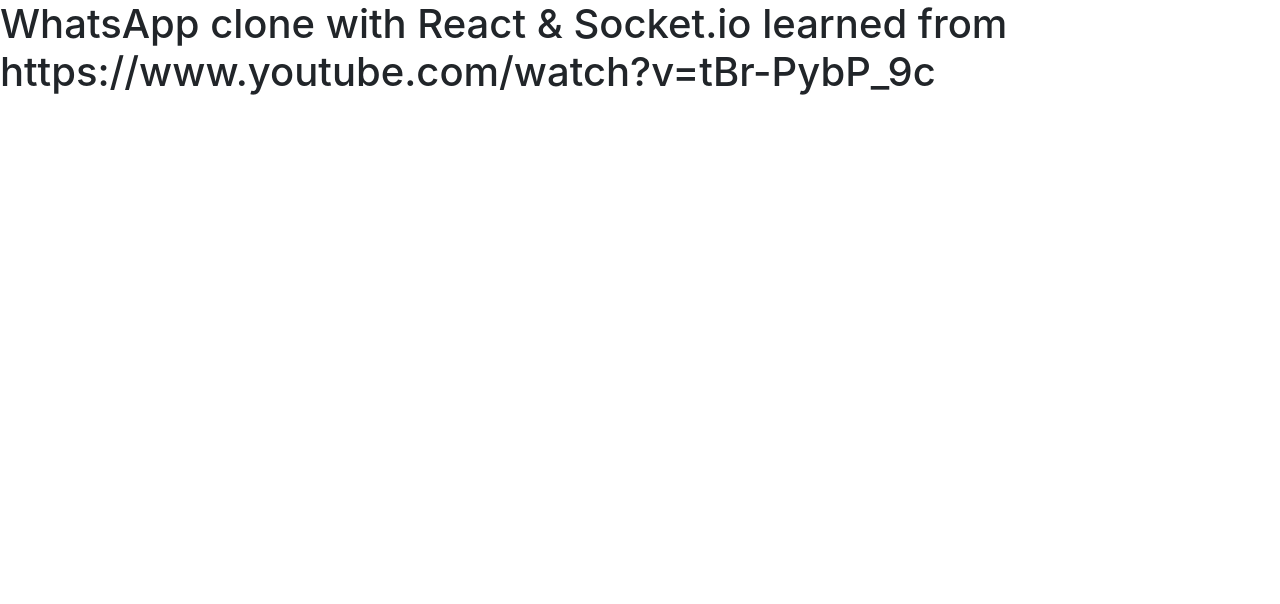
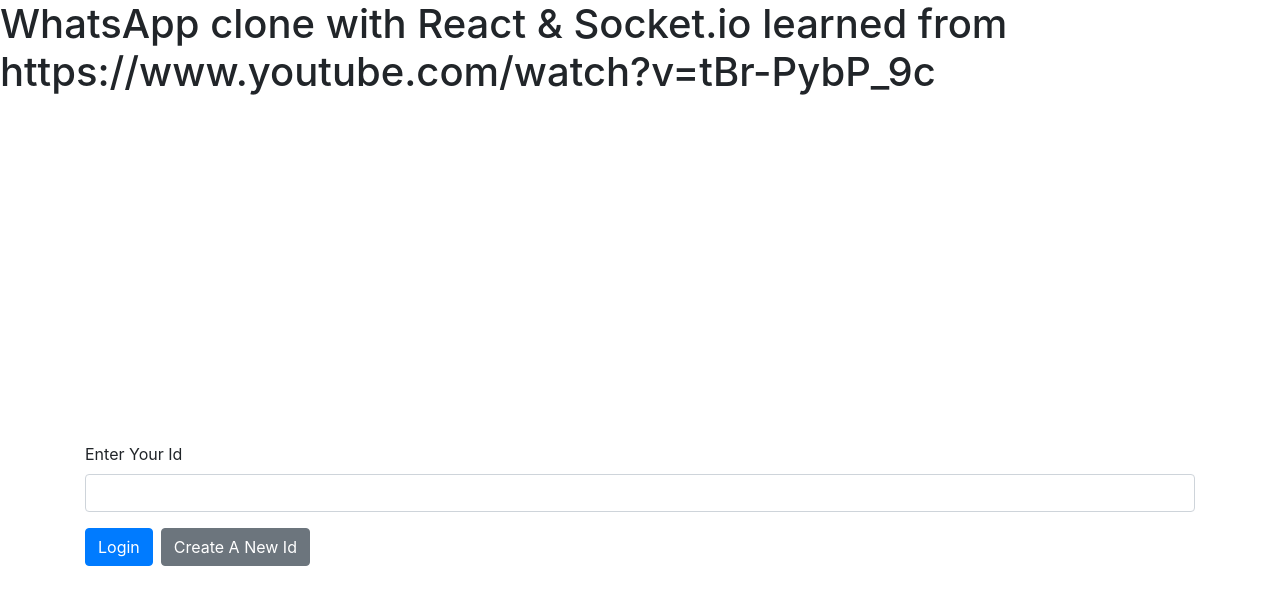
Before and after one commit to markpackham/WhatsApp_Clone, a React (Create React App) app in the folder client/: page / in a window 1280 px wide. Shown: the top 604 px of the page. Built offline with nearby package versions, Linux system fonts and the light colour scheme.

Commit message:
finished off login page, https://youtu.be/tBr-PybP_9c?t=894

```diff
--- a/client/src/components/App.js
+++ b/client/src/components/App.js
@@ -1,11 +1,17 @@
-import React from "react";
+import React, { useState } from "react";
+import Login from "./Login";
 
 function App() {
+  const [id, setId] = useState();
+
   return (
-    <h1>
-      WhatsApp clone with React & Socket.io learned from
-      https://www.youtube.com/watch?v=tBr-PybP_9c
-    </h1>
+    <>
+      <h1>
+        WhatsApp clone with React & Socket.io learned from
+        https://www.youtube.com/watch?v=tBr-PybP_9c
+      </h1>
+      <Login onIdSubmit={setId} />
+    </>
   );
 }
 
--- /dev/null
+++ b/client/src/components/Login.js
@@ -0,0 +1,37 @@
+import React, { useRef } from "react";
+import { Container, Form, Button } from "react-bootstrap";
+import { v4 as uuidV4 } from "uuid";
+
+export default function Login({ onIdSubmit }) {
+  const idRef = useRef();
+
+  function handleSubmit(e) {
+    e.preventDefault();
+
+    onIdSubmit(idRef.current.value);
+  }
+
+  function createNewId() {
+    onIdSubmit(uuidV4());
+  }
+
+  return (
+    <Container
+      className="align-items-center d-flex"
+      style={{ height: "100vh" }}
+    >
+      <Form onSubmit={handleSubmit} className="w-100">
+        <Form.Group>
+          <Form.Label>Enter Your Id</Form.Label>
+          <Form.Control type="text" ref={idRef} required />
+        </Form.Group>
+        <Button type="submit" className="mr-2">
+          Login
+        </Button>
+        <Button onClick={createNewId} variant="secondary">
+          Create A New Id
+        </Button>
+      </Form>
+    </Container>
+  );
+}
```
